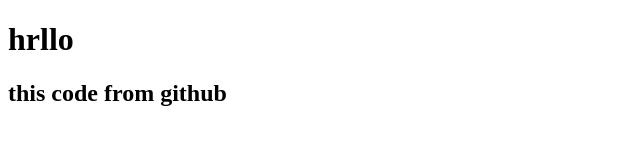
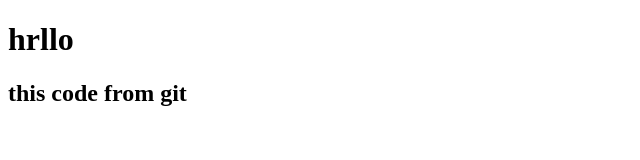
Before and after one commit to asifjameen/anbarasan, a plain HTML site: page index.html in a window 1280 px wide. Shown: the full height of the page, 0-640 px from the left. Drawn offline with Linux system fonts and the light colour scheme.

Commit message:
github to git

```diff
--- a/index.html
+++ b/index.html
@@ -7,6 +7,6 @@
 </head>
 <body>
     <h1>hrllo</h1>
-  <h2>this code from github</h2>
+  <h2>this code from git</h2>
 </body>
 </html>
```
